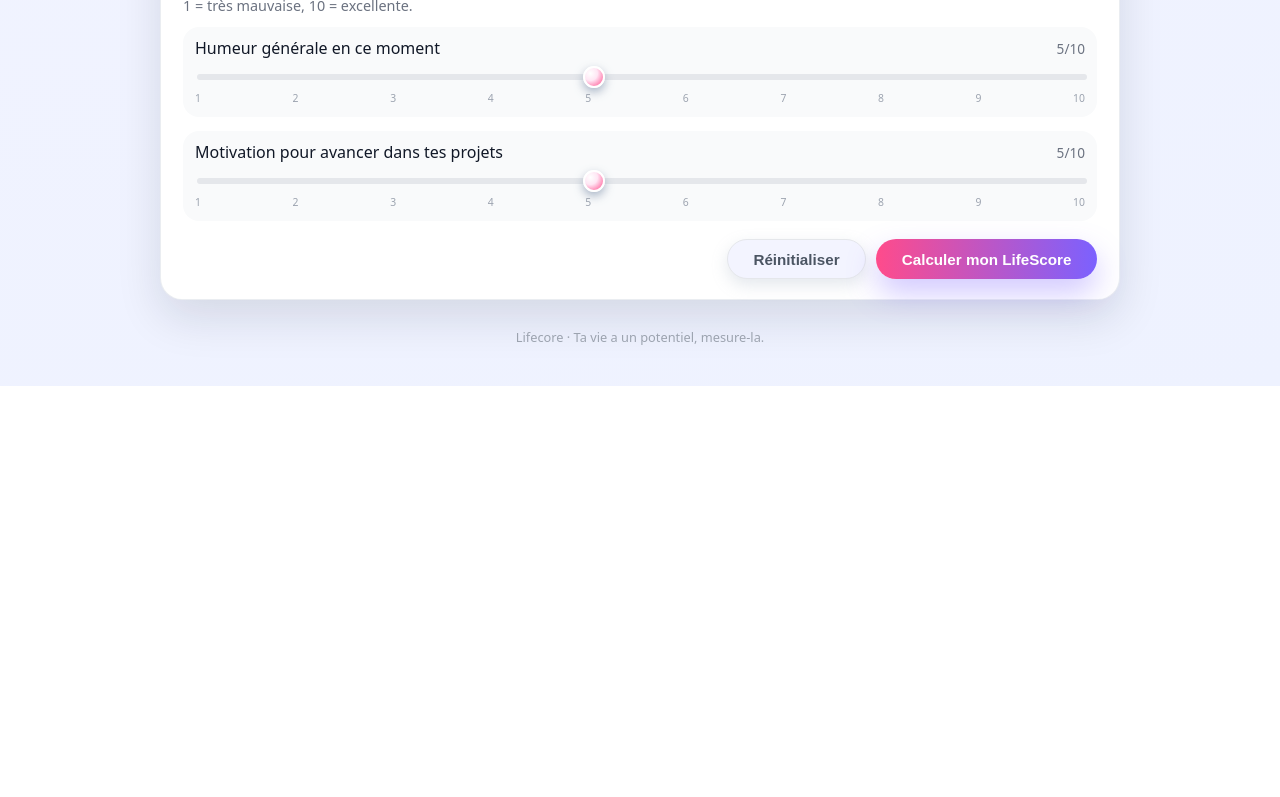
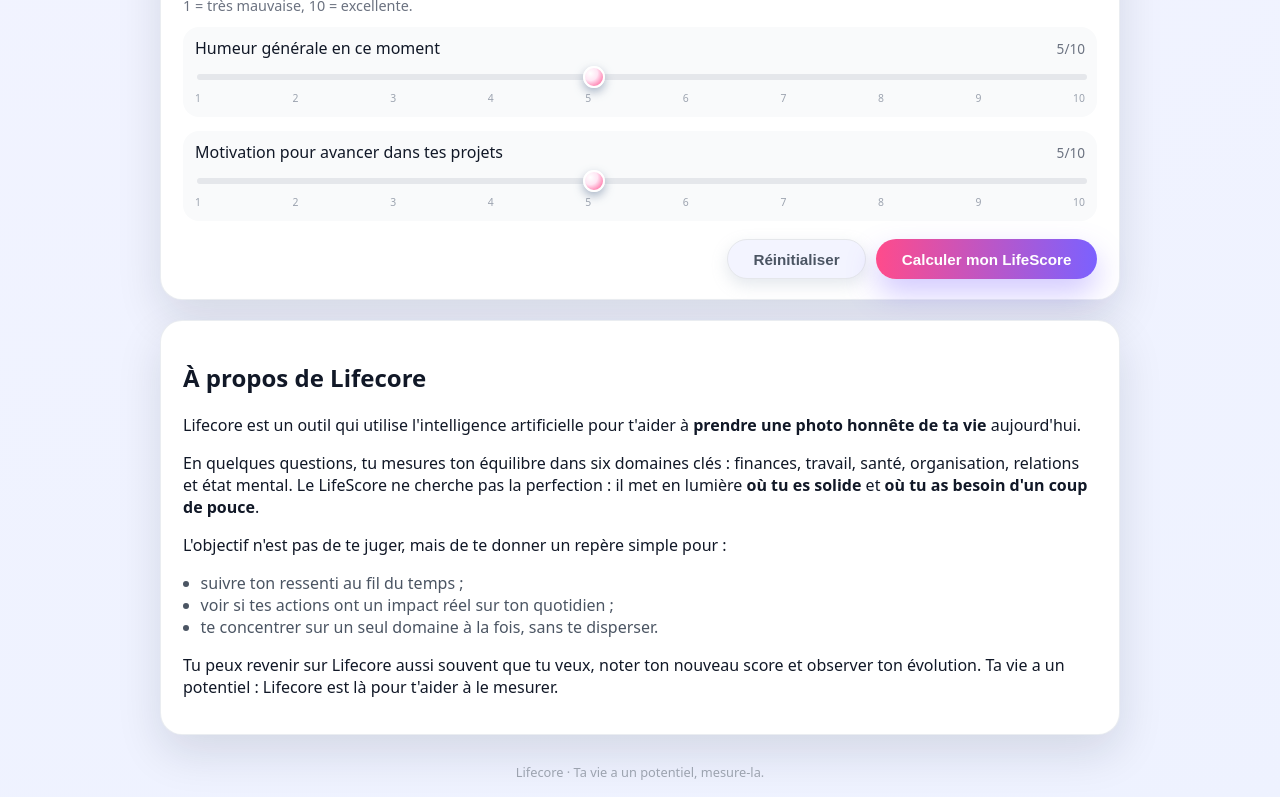
Before and after one commit to Brax971/Lifescore, a Next.js app: page / in a window 1280 px wide. Shown: the part 2000-2797 px from the top of the page. Before the commit the page ends 2386 px from the top, so only its background shows below. Built offline with nearby package versions, Linux system fonts and the light colour scheme.

Commit message:
Update page.js

```diff
--- a/app/page.js
+++ b/app/page.js
@@ -18,7 +18,10 @@
     label: "Travail / activité",
     description: "1 = très mauvaise, 10 = excellente.",
     questions: [
-      { id: "job_confiance", label: "Confiance dans ton travail / activité" },
+      {
+        id: "job_confiance",
+        label: "Confiance dans ton travail / activité",
+      },
       { id: "job_sens", label: "Sens de ton activité" },
     ],
   },
@@ -101,7 +104,7 @@
       const avgDomain =
         values.reduce((sum, v) => sum + v, 0) / values.length || 0;
 
-      domainScores[domain.label] = Math.round(avgDomain * 10);
+      domainScores[domain.label] = Math.round(avgDomain * 10); // /100
     });
 
     const globalAvg =
@@ -133,7 +136,6 @@
       {/* HEADER */}
       <header className="lk-header">
         <div className="lk-header-inner">
-          {/* Logo + marque cliquable pour revenir à l’accueil */}
           <button
             type="button"
             className="lk-brand"
@@ -145,28 +147,24 @@
             }}
           >
             <div className="lk-brand-mark">
-              <div className="lk-brand-pulse" />
+              <span className="lk-brand-mark-inner" />
             </div>
             <div className="lk-brand-text">
-              <span className="lk-brand-name">Lifecore</span>
+              <span className="lk-brand-name">
+                <span className="lk-brand-name-l">L</span>
+                <span className="lk-brand-name-rest">ifecore</span>
+              </span>
               <span className="lk-brand-tagline">
                 Ta vie a un potentiel, mesure-la.
               </span>
             </div>
           </button>
 
-          {/* Boutons auth – mêmes styles que le CTA principal */}
           <nav className="lk-nav">
-            <button
-              type="button"
-              className="lk-button lk-button-primary lk-nav-cta"
-            >
+            <button type="button" className="lk-nav-cta lk-nav-cta-secondary">
               Se connecter
             </button>
-            <button
-              type="button"
-              className="lk-button lk-button-primary lk-nav-cta"
-            >
+            <button type="button" className="lk-nav-cta lk-nav-cta-primary">
               Créer un compte
             </button>
           </nav>
@@ -237,7 +235,10 @@
                             step={1}
                             value={value}
                             onChange={(e) =>
-                              handleChange(question.id, Number(e.target.value))
+                              handleChange(
+                                question.id,
+                                Number(e.target.value)
+                              )
                             }
                             className="lk-slider"
                           />
@@ -262,7 +263,10 @@
               >
                 Réinitialiser
               </button>
-              <button type="submit" className="lk-button lk-button-primary">
+              <button
+                type="submit"
+                className="lk-button lk-button-primary"
+              >
                 Calculer mon LifeScore
               </button>
             </div>
@@ -376,7 +380,8 @@
                     type="button"
                     className="lk-button lk-button-secondary"
                     onClick={() => {
-                      const el = document.getElementById("lk-home");
+                      const el =
+                        document.getElementById("lk-home");
                       if (el) {
                         el.scrollIntoView({
                           behavior: "smooth",
@@ -392,6 +397,41 @@
             </div>
           )}
         </section>
+
+        {/* À PROPOS */}
+        <section id="lk-about" className="lk-section">
+          <div className="lk-card lk-card-main" style={{ marginTop: 20 }}>
+            <h2>À propos de Lifecore</h2>
+            <p>
+              Lifecore est un outil qui utilise l&apos;intelligence
+              artificielle pour t&apos;aider à{" "}
+              <strong>prendre une photo honnête de ta vie</strong> aujourd&apos;hui.
+            </p>
+            <p>
+              En quelques questions, tu mesures ton équilibre dans six
+              domaines clés : finances, travail, santé, organisation,
+              relations et état mental. Le LifeScore ne cherche pas la
+              perfection : il met en lumière <strong>où tu es solide</strong> et{" "}
+              <strong>où tu as besoin d&apos;un coup de pouce</strong>.
+            </p>
+            <p>
+              L&apos;objectif n&apos;est pas de te juger, mais de te donner un
+              repère simple pour :
+            </p>
+            <ul className="lk-list">
+              <li>suivre ton ressenti au fil du temps ;</li>
+              <li>voir si tes actions ont un impact réel sur ton quotidien ;</li>
+              <li>
+                te concentrer sur un seul domaine à la fois, sans te disperser.
+              </li>
+            </ul>
+            <p>
+              Tu peux revenir sur Lifecore aussi souvent que tu veux, noter
+              ton nouveau score et observer ton évolution. Ta vie a un
+              potentiel : Lifecore est là pour t&apos;aider à le mesurer.
+            </p>
+          </div>
+        </section>
       </main>
 
       {/* FOOTER */}
```
